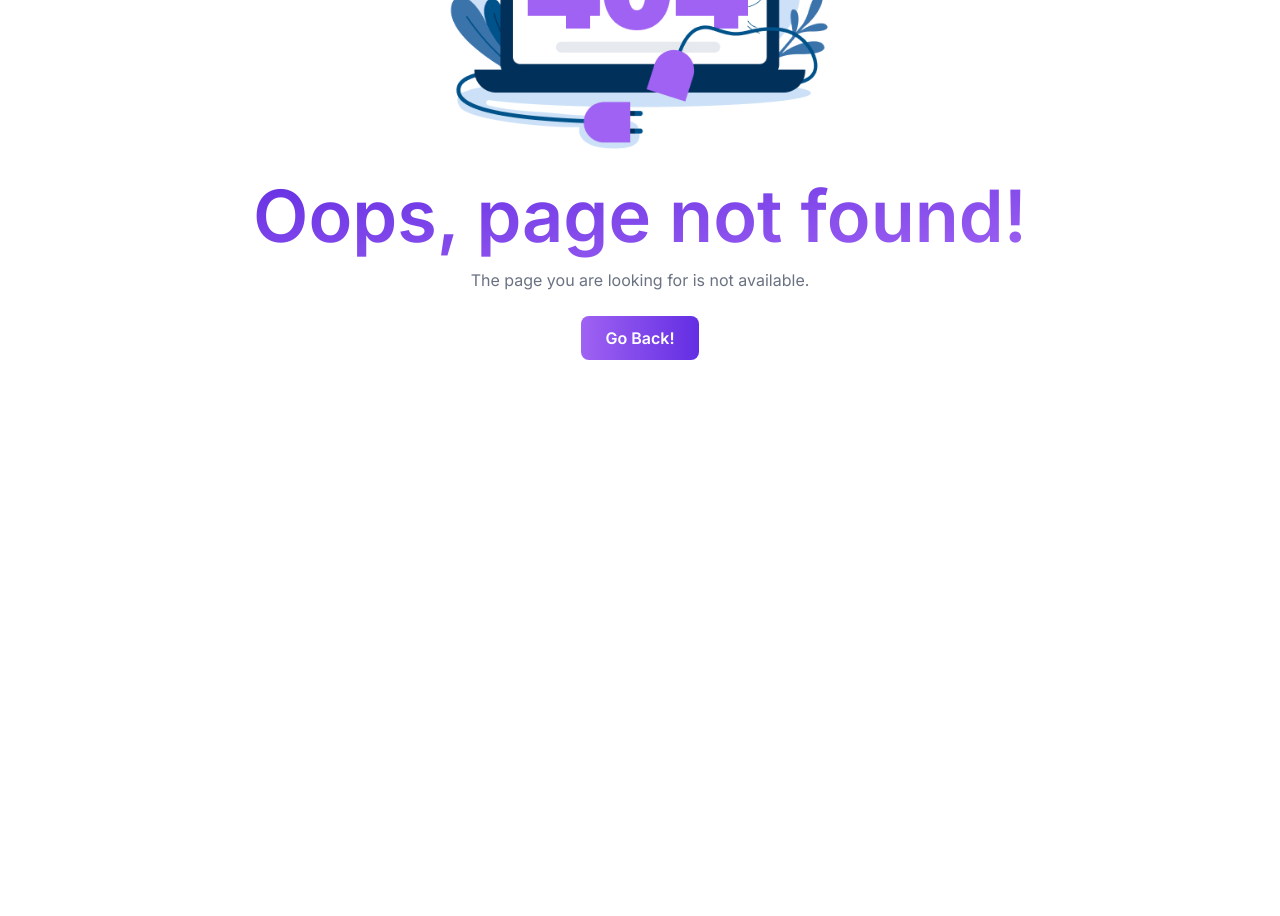
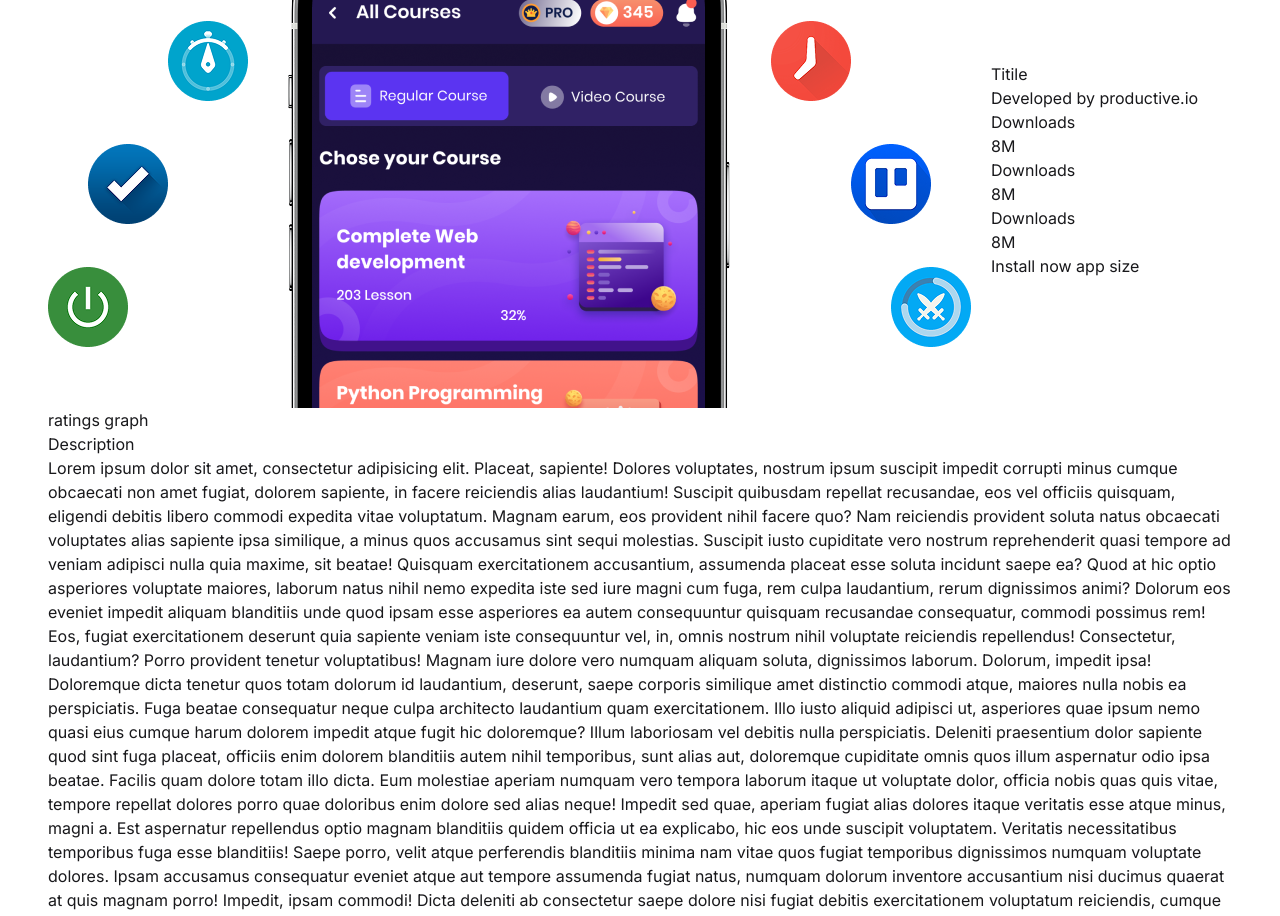
Before and after one commit to withrifat/ph-b12-assignment-07, a React (Vite) app: page /appdetails/1 in a window 1280 px wide. Before the commit this address had no page. Shown: the part 180-1096 px from the top of the page. Before the commit the page ends 800 px from the top, so only its background shows below. Built offline with nearby package versions, Linux system fonts and the light colour scheme; no server answers.

Commit message:
add error page complite

```diff
--- a/src/Components/AppsDetails/AppDetails.jsx
+++ b/src/Components/AppsDetails/AppDetails.jsx
@@ -1,11 +1,122 @@
 import React from 'react';
+import { useLoaderData } from 'react-router-dom';
 
 const AppDetails = () => {
-    return (
-        <div>
-
+  const data = useLoaderData();
+  return (
+    <div>
+      <div className="flex gap-5 items-center">
+        <div className="">
+          <img src="/hero.png" className="" alt="" />
         </div>
-    );
+        <div className="">
+          <div className="">
+            <h1 className="">Titile </h1>
+            <p>
+              Developed by <span className="">productive.io</span>{' '}
+            </p>
+          </div>
+          <div className="">
+            <div className="">
+              <img src="" alt="" />
+              <p>Downloads</p>
+              <h1>8M</h1>
+            </div>
+            <div className="">
+              <img src="" alt="" />
+              <p>Downloads</p>
+              <h1>8M</h1>
+            </div>
+            <div className="">
+              <img src="" alt="" />
+              <p>Downloads</p>
+              <h1>8M</h1>
+            </div>
+          </div>
+          <button>
+            Install now <span>app size</span>{' '}
+          </button>
+        </div>
+      </div>
+      <div className="">ratings graph</div>
+      <div className="">
+        <h2>Description </h2>
+        <p>
+          Lorem ipsum dolor sit amet, consectetur adipisicing elit. Placeat, sapiente! Dolores voluptates, nostrum ipsum
+          suscipit impedit corrupti minus cumque obcaecati non amet fugiat, dolorem sapiente, in facere reiciendis alias
+          laudantium! Suscipit quibusdam repellat recusandae, eos vel officiis quisquam, eligendi debitis libero commodi
+          expedita vitae voluptatum. Magnam earum, eos provident nihil facere quo? Nam reiciendis provident soluta natus
+          obcaecati voluptates alias sapiente ipsa similique, a minus quos accusamus sint sequi molestias. Suscipit
+          iusto cupiditate vero nostrum reprehenderit quasi tempore ad veniam adipisci nulla quia maxime, sit beatae!
+          Quisquam exercitationem accusantium, assumenda placeat esse soluta incidunt saepe ea? Quod at hic optio
+          asperiores voluptate maiores, laborum natus nihil nemo expedita iste sed iure magni cum fuga, rem culpa
+          laudantium, rerum dignissimos animi? Dolorum eos eveniet impedit aliquam blanditiis unde quod ipsam esse
+          asperiores ea autem consequuntur quisquam recusandae consequatur, commodi possimus rem! Eos, fugiat
+          exercitationem deserunt quia sapiente veniam iste consequuntur vel, in, omnis nostrum nihil voluptate
+          reiciendis repellendus! Consectetur, laudantium? Porro provident tenetur voluptatibus! Magnam iure dolore vero
+          numquam aliquam soluta, dignissimos laborum. Dolorum, impedit ipsa! Doloremque dicta tenetur quos totam
+          dolorum id laudantium, deserunt, saepe corporis similique amet distinctio commodi atque, maiores nulla nobis
+          ea perspiciatis. Fuga beatae consequatur neque culpa architecto laudantium quam exercitationem. Illo iusto
+          aliquid adipisci ut, asperiores quae ipsum nemo quasi eius cumque harum dolorem impedit atque fugit hic
+          doloremque? Illum laboriosam vel debitis nulla perspiciatis. Deleniti praesentium dolor sapiente quod sint
+          fuga placeat, officiis enim dolorem blanditiis autem nihil temporibus, sunt alias aut, doloremque cupiditate
+          omnis quos illum aspernatur odio ipsa beatae. Facilis quam dolore totam illo dicta. Eum molestiae aperiam
+          numquam vero tempora laborum itaque ut voluptate dolor, officia nobis quas quis vitae, tempore repellat
+          dolores porro quae doloribus enim dolore sed alias neque! Impedit sed quae, aperiam fugiat alias dolores
+          itaque veritatis esse atque minus, magni a. Est aspernatur repellendus optio magnam blanditiis quidem officia
+          ut ea explicabo, hic eos unde suscipit voluptatem. Veritatis necessitatibus temporibus fuga esse blanditiis!
+          Saepe porro, velit atque perferendis blanditiis minima nam vitae quos fugiat temporibus dignissimos numquam
+          voluptate dolores. Ipsam accusamus consequatur eveniet atque aut tempore assumenda fugiat natus, numquam
+          dolorum inventore accusantium nisi ducimus quaerat at quis magnam porro! Impedit, ipsam commodi! Dicta
+          deleniti ab consectetur saepe dolore nisi fugiat debitis exercitationem voluptatum reiciendis, cumque ut
+          aliquam illo id dignissimos a assumenda ipsa obcaecati dolorem fugit velit consequatur distinctio. Dolorem ad,
+          ipsum tempora deleniti quod optio error, incidunt, numquam maxime aliquid dolor explicabo molestiae
+          repellendus! Facilis, illo quaerat ipsum autem ipsam odio cumque et quae animi optio nam officia iure, nulla
+          doloremque odit fugiat pariatur quas distinctio. Nihil architecto blanditiis fuga repudiandae neque doloremque
+          dicta ratione animi quo ipsum, eos itaque impedit quod! A illum reprehenderit, at delectus, quas perspiciatis
+          aut, repellat tenetur architecto ut iste. Rem quis illum facilis facere dolore tempora ipsam soluta recusandae
+          tenetur quod qui nulla amet minima iure eligendi laborum omnis, aliquam libero harum, molestias eius vero
+          tempore non? Perspiciatis amet cumque in eaque earum aliquid voluptas modi itaque velit atque officiis ipsam
+          facilis eius accusantium, impedit aperiam. Adipisci architecto dolorum provident nihil, a corporis mollitia.
+          Iusto ipsa obcaecati enim aperiam quos praesentium neque maiores veniam explicabo, perspiciatis aliquam
+          assumenda laudantium tempore, velit sequi hic numquam vel quis possimus repellat eveniet? Enim commodi
+          necessitatibus exercitationem facilis non hic nostrum optio adipisci est expedita deserunt, possimus
+          inventore! Voluptate maxime dolorum nostrum quaerat odit. Aut doloribus enim cumque vitae. Tempore
+          accusantium, assumenda quod repellat consequuntur officia nobis voluptatem! Vel veniam aperiam odit quam
+          dolorum sint numquam, sunt totam, recusandae accusamus laboriosam at quo eveniet fugiat, quaerat magnam ea
+          eius dicta quod sit. Cum fugit ipsa modi! Quod sequi, obcaecati pariatur tenetur ratione adipisci blanditiis
+          aliquam voluptates! Ad ex a quos vel quidem repellat, placeat accusantium illo distinctio dolorem inventore,
+          voluptatem maxime adipisci! Dignissimos, earum, dicta accusantium, iste sequi delectus nihil corporis commodi
+          vel cupiditate quia. Aliquid molestiae perferendis minus, molestias consequatur repellat, consequuntur
+          officiis, doloribus ipsum praesentium explicabo veniam! Aperiam quo suscipit accusantium totam ea ipsum,
+          provident vel repudiandae laboriosam numquam est exercitationem. Et culpa ea quod excepturi. Commodi debitis,
+          deleniti reprehenderit aliquid voluptates culpa ratione quaerat. Distinctio harum explicabo exercitationem,
+          quia hic commodi, tenetur ipsam repellat nulla quas dignissimos minima mollitia, ducimus sequi cupiditate
+          ratione dolorum tempora. Vel consectetur cupiditate minus consequatur reiciendis dolore debitis doloremque
+          libero ullam? Suscipit, quam. Ex consectetur quisquam maxime non, alias et vero facere numquam quidem eaque
+          commodi, ratione natus? Minima quod, placeat quaerat atque quae odio aperiam alias soluta ad reiciendis,
+          nostrum recusandae corporis asperiores omnis eveniet repellendus architecto magni. Ullam iure blanditiis
+          fugiat modi debitis porro consequatur animi harum optio quia rerum fugit nobis, cumque expedita similique in,
+          reiciendis assumenda ipsam soluta! Ad asperiores itaque a esse dolores quasi odit quas laudantium soluta eum.
+          Quae, commodi vero numquam assumenda aperiam pariatur labore deserunt possimus voluptas voluptate at ipsa
+          veniam, aliquid fuga ducimus mollitia temporibus architecto. Quibusdam incidunt illum dolor ipsam dicta, quia
+          similique libero, natus explicabo, cumque suscipit vitae error ipsa voluptatem nam ex aperiam non accusantium?
+          Repudiandae odio impedit commodi reiciendis quod consequatur sunt illum quae. Esse, omnis cum. Beatae, debitis
+          asperiores. Aperiam quibusdam architecto, cum minus a suscipit odio atque exercitationem voluptatibus
+          molestias aliquam eaque cumque unde autem deleniti asperiores earum et harum voluptatem numquam laborum illo
+          expedita pariatur. Cum hic earum veniam provident magni eos quis et debitis odit! Laboriosam, quisquam
+          officiis accusamus aut nihil, quos in, sunt facere voluptatibus quas veritatis magnam sed quidem vitae illo
+          perspiciatis molestias nam dolor fuga. Alias unde veniam sequi dolore itaque atque, aliquid cum explicabo
+          maiores facilis, veritatis quibusdam vero, autem libero quam modi delectus dolorum odit. Aut earum excepturi
+          expedita iusto nesciunt reprehenderit similique debitis corporis nihil laudantium laborum quas, ex fugit
+          voluptatibus non, quidem repudiandae, reiciendis fugiat sapiente ea iure suscipit cum perspiciatis? Fugit
+          tenetur corporis minima iusto molestiae. Impedit iure hic error provident delectus. Placeat, suscipit nostrum?
+          Optio, assumenda laboriosam similique quas autem labore vel ratione modi praesentium deserunt animi, nostrum
+          accusamus inventore itaque quasi placeat fugiat hic magnam. Iusto, aspernatur minus!
+        </p>
+      </div>
+    </div>
+  );
 };
 
 export default AppDetails;
--- a/src/Pages/ErrorPage.jsx
+++ b/src/Pages/ErrorPage.jsx
@@ -1,10 +1,14 @@
 import React from 'react';
 import { useNavigate } from 'react-router-dom';
+import NavBar from '../Components/NavBar/NavBar';
+import Footer from '../Components/Footer/Footer';
 
 const ErrorPage = () => {
   const navigate = useNavigate();
   return (
-    <div className="flex-1 flex flex-col items-center justify-center text-center px-4">
+    <>
+      <NavBar></NavBar>
+      <div className="flex-1 flex flex-col items-center justify-center text-center px-4 h-screen">
         <img src="/error-404.png" alt="404 Error" className="w-64 sm:w-96 mb-6" />
         <h1 className="text-3xl md:text-[72px] font-semibold text-main-g mb-2">Oops, page not found!</h1>
         <p className="text-gray-500 text-base mb-6">The page you are looking for is not available.</p>
@@ -12,6 +16,8 @@ const ErrorPage = () => {
           Go Back!
         </button>
       </div>
+      <Footer></Footer>
+    </>
   );
 };
 
--- a/src/Routes/Router.jsx
+++ b/src/Routes/Router.jsx
@@ -4,6 +4,7 @@ import MainLayout from '../Layouts/MainLayout';
 import ErrorPage from '../Pages/ErrorPage';
 import Home from '../Pages/Home';
 import Apps from '../Components/Apps/Apps';
+import AppDetails from '../Components/AppsDetails/AppDetails';
 import Installation from '../Components/Installation/Installation';
 
 const Router = createBrowserRouter([
@@ -25,6 +26,11 @@ const Router = createBrowserRouter([
         element: <Apps />,
       },
       {
+        path: '/appdetails/:id',
+        loader: () => fetch('/data.json'),
+        element: <AppDetails/>,
+      },
+      {
         path: 'installation',
         element: <Installation />,
       },
```
Lines whose indentation alone changed are shown as unchanged.
